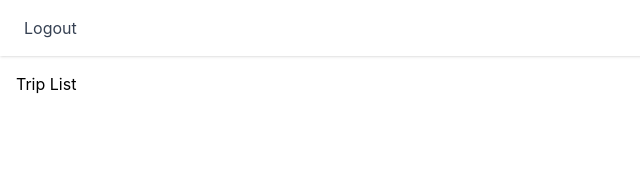
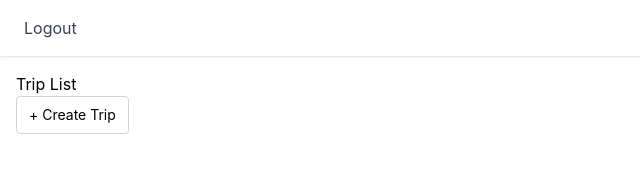
Before and after one commit to MaggieFlatt-Dev/WanderLens-client, a React (Vite) app: page / in a window 1280 px wide. Shown: the top 184 px of the page, without its empty margins (0-640 px from the left). Built offline with nearby package versions, Linux system fonts and the light colour scheme; no server answers; sample sign-in values are in the browser's storage.

Commit message:
added logic for tripForm modal

```diff
--- a/src/components/trips/TripList.jsx
+++ b/src/components/trips/TripList.jsx
@@ -1,5 +1,16 @@
+import { useState } from 'react';
+import { TripForm } from './TripForm';
+
 export const TripList = () => {
+  const [modalIsOpen, setModalIsOpen] = useState(false);
+
   return (
-    <div> Trip List </div>
-  )
- }
+    <div>
+      <h2>Trip List</h2>
+      <button className="border border-gray-300 rounded px-3 py-2 text-sm" onClick={() => setModalIsOpen(true)}>
+      + Create Trip
+      <TripForm isOpen={modalIsOpen} onClose={() => setModalIsOpen(false)} />
+      </button>
+    </div>
+  );
+};
```
